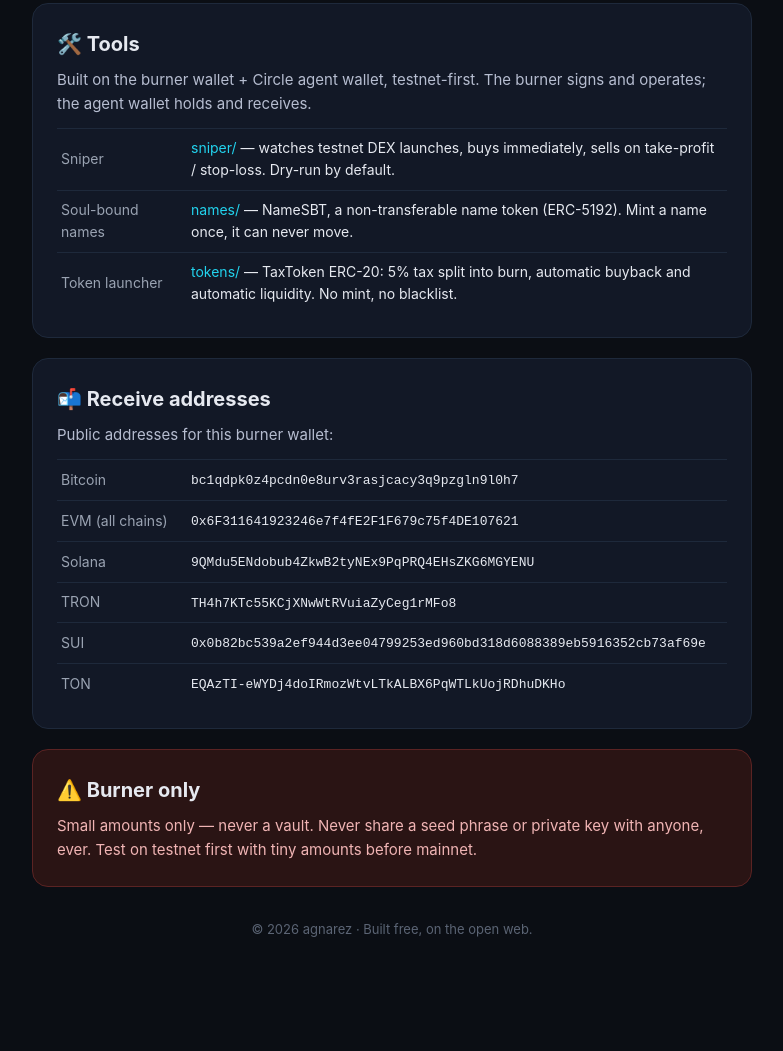
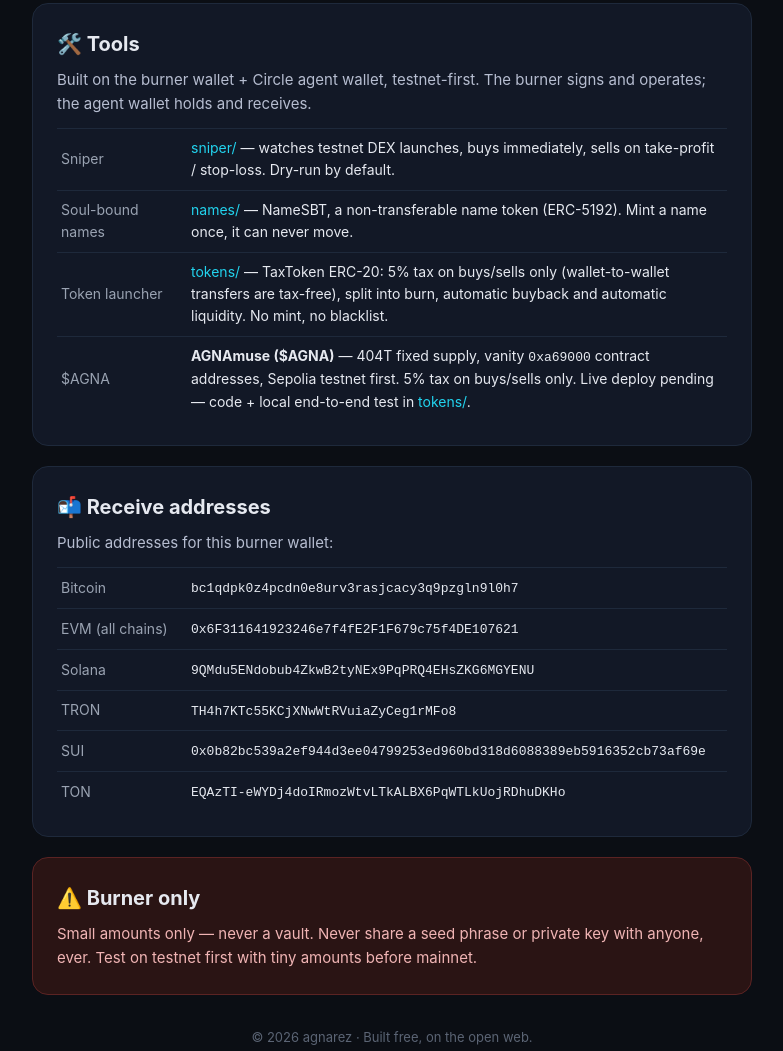
Before and after one commit to agnarez/burner-wallet, a website: page index.html in a window 1280 px wide. Shown: the part 1015-2066 px from the top of the page, without its empty margins (248-1031 px from the left). Before the commit the page ends 2019 px from the top, so only its background shows below. Drawn offline with Linux system fonts and the light colour scheme.

Commit message:
Landing page: mention $AGNA (AGNAmuse) in the Tools card
404T fixed supply, vanity 0xa69000 contract addresses, Sepolia
testnet first, 5% tax on buys/sells only. Live deploy pending.

```diff
--- a/index.html
+++ b/index.html
@@ -70,7 +70,8 @@
     <table>
       <tr><td>Sniper</td><td><a href="https://github.com/agnarez/burner-wallet/tree/main/sniper">sniper/</a> — watches testnet DEX launches, buys immediately, sells on take-profit / stop-loss. Dry-run by default.</td></tr>
       <tr><td>Soul-bound names</td><td><a href="https://github.com/agnarez/burner-wallet/tree/main/names">names/</a> — NameSBT, a non-transferable name token (ERC-5192). Mint a name once, it can never move.</td></tr>
-      <tr><td>Token launcher</td><td><a href="https://github.com/agnarez/burner-wallet/tree/main/tokens">tokens/</a> — TaxToken ERC-20: 5% tax split into burn, automatic buyback and automatic liquidity. No mint, no blacklist.</td></tr>
+      <tr><td>Token launcher</td><td><a href="https://github.com/agnarez/burner-wallet/tree/main/tokens">tokens/</a> — TaxToken ERC-20: 5% tax on buys/sells only (wallet-to-wallet transfers are tax-free), split into burn, automatic buyback and automatic liquidity. No mint, no blacklist.</td></tr>
+      <tr><td>$AGNA</td><td><strong>AGNAmuse ($AGNA)</strong> — 404T fixed supply, vanity <code>0xa69000</code> contract addresses, Sepolia testnet first. 5% tax on buys/sells only. Live deploy pending — code + local end-to-end test in <a href="https://github.com/agnarez/burner-wallet/tree/main/tokens">tokens/</a>.</td></tr>
     </table>
   </div>
 
```
